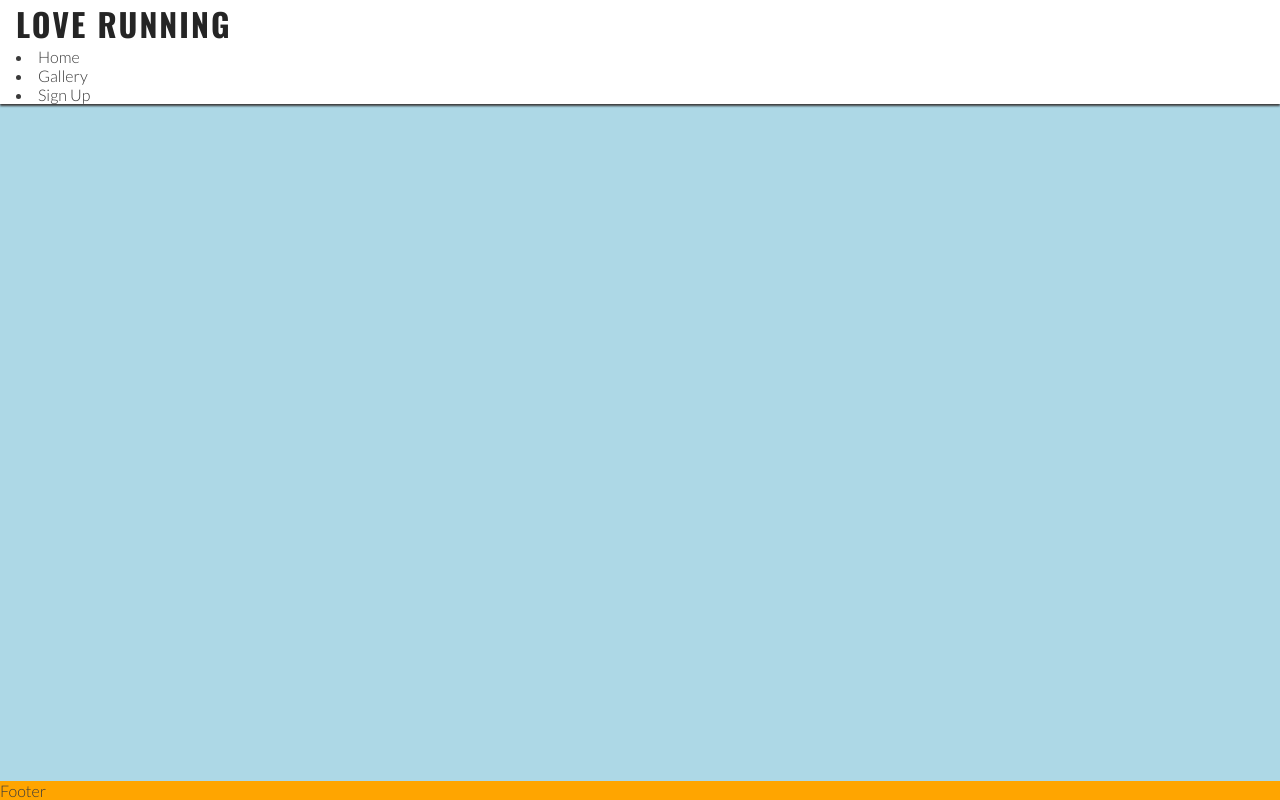
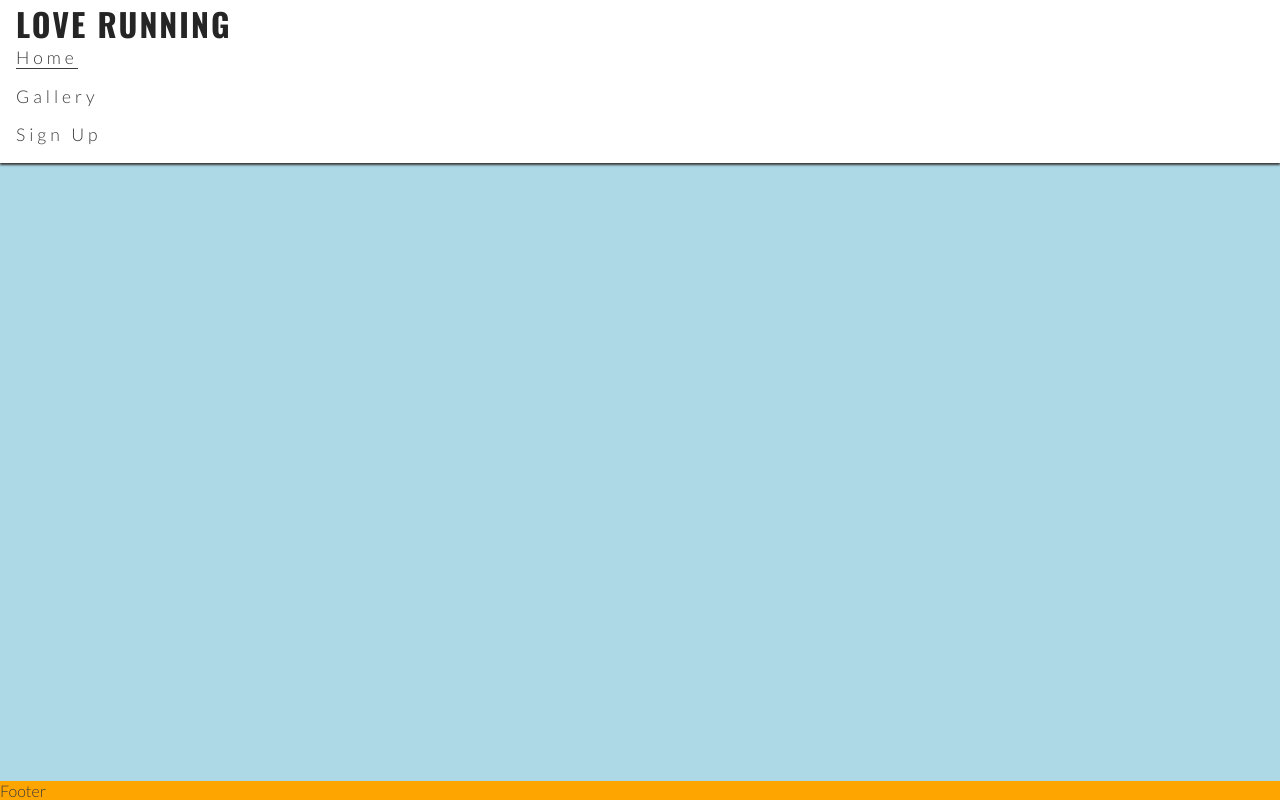
Before and after one commit to LukasBak/Love-Running, a plain HTML site: page index.html in a window 1280 px wide. Drawn offline with nearby package versions, Linux system fonts and the light colour scheme.

Commit message:
removed bullet points  and spaced out nav bar

```diff
--- a/assets/css/style.css
+++ b/assets/css/style.css
@@ -33,7 +33,18 @@ h1 {
     letter-spacing: 2px;
     color: #252525;
 }
+#menu {
+    list-style-type:  none;
+    letter-spacing: 4px;
+    font-size: 110%;
+}
 
+#menu > li {
+    margin-bottom: 1em;
+}
+.active {
+    border-bottom: 1px solid #3a3a3a;
+}
 main {
     background-color: lightblue;
     /*Make main element take up any surplus space to push footer down */
--- a/index.html
+++ b/index.html
@@ -26,11 +26,11 @@
             <h1 id="logo">Love Running</h1>
         </a>
         <nav>
-            <un>
-                <li><a href="">Home</a></li>
+            <ul id="menu">
+                <li><a href="" class="active">Home</a></li>
                 <li><a href="">Gallery</a></li>
                 <li><a href="">Sign Up</a></li>
-            </un>
+            </ul>
         </nav>
     </header>
 
```
